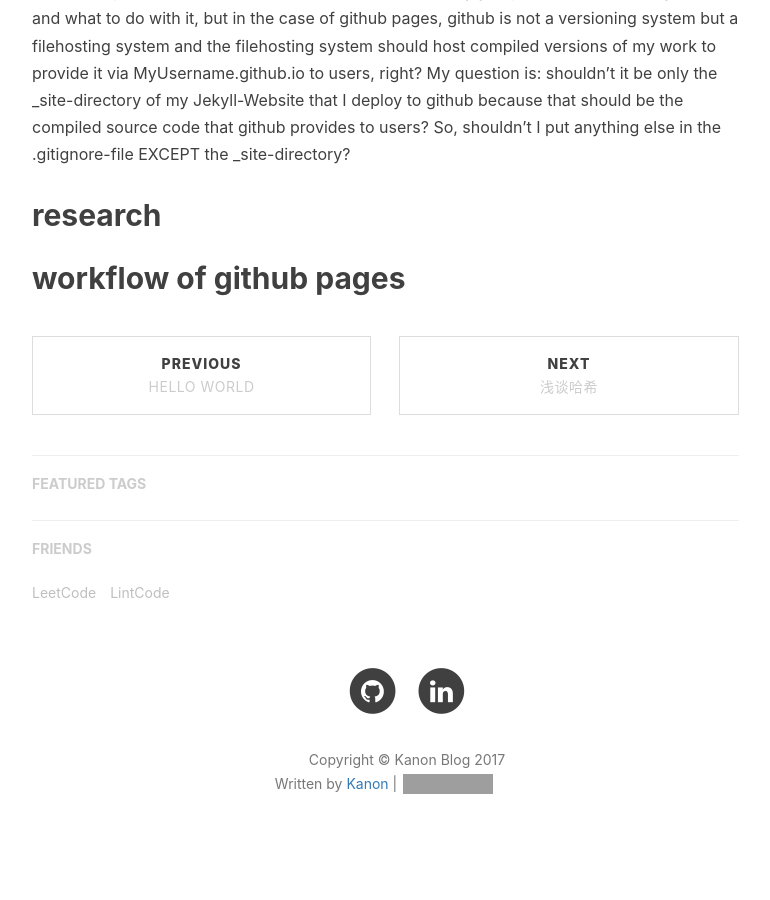
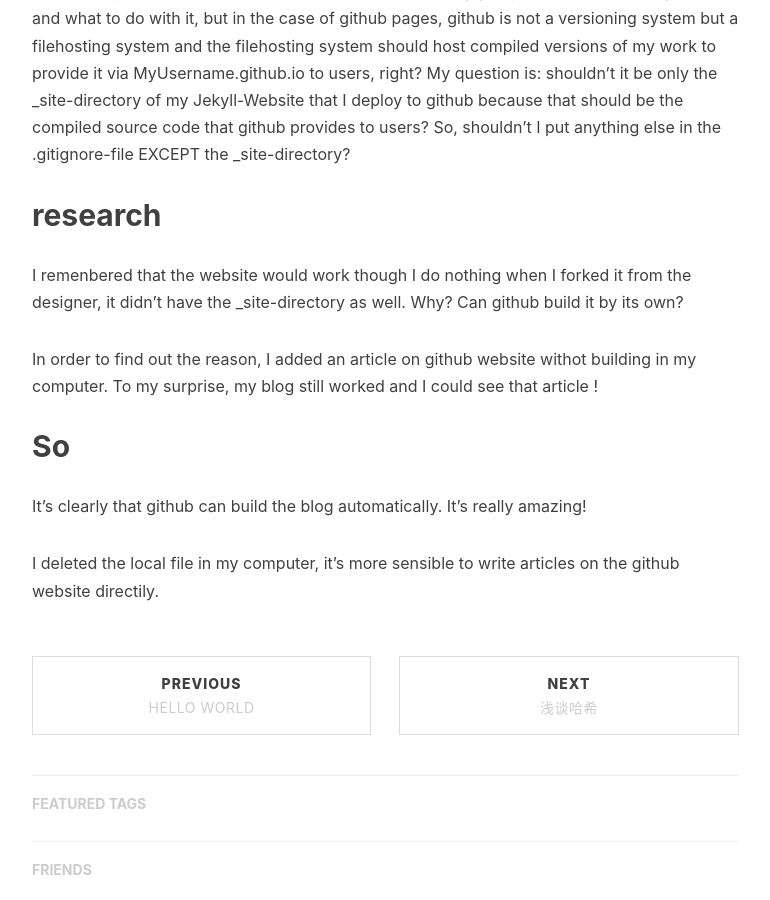
Before and after one commit to kanonjz/kanonjz.github.io, a Jekyll site: the page built from _posts/2017-01-02-workflow-of-githubpages.md, in a window 1280 px wide and 900 px high, scrolled down 847 px. Shown: the whole window, without its empty margins (233-1003 px from the left). Built offline with Jekyll 4.4.1, drawn with Linux system fonts in a browser that asks for light colours; nearby versions of some CDN libraries; comment, search, counter and statistics services are not loaded; grey boxes are pictures that could not be loaded.

Commit message:
Update 2017-01-02-workflow-of-githubpages.md

```diff
--- a/_posts/2017-01-02-workflow-of-githubpages.md
+++ b/_posts/2017-01-02-workflow-of-githubpages.md
@@ -19,5 +19,11 @@
 Several articles recommend, that I include the _site-directory in my .gitignore-file because "it just contains the compiled version of my site". (that's what some articles recommend. So, I am not sure if I don't understand some concept of Jekyll or some concept of git. If the _site-directory contains the compiled version of a site, shouldn't that be the thing that is on the server the provides the final website? I do understand why you put source code on github and what to do with it, but in the case of github pages, github is not a versioning system but a filehosting system and the filehosting system should host compiled versions of my work to provide it via MyUsername.github.io to users, right? My question is: shouldn't it be only the _site-directory of my Jekyll-Website that I deploy to github because that should be the compiled source code that github provides to users? So, shouldn't I put anything else in the .gitignore-file EXCEPT the _site-directory?
 
 ## research
+I remenbered that the website would work though I do nothing when I forked it from the designer, it didn't have the _site-directory as well. Why? Can github build it by its own?
 
-## workflow of github pages
+In order to find out the reason, I added an article on github website withot building in my computer. To my surprise, my blog still worked and I could see that article !
+
+## So
+It's clearly that github can build the blog automatically. It's really amazing!
+
+I deleted the local file in my computer, it's more sensible to write articles on the github website directily.
```
